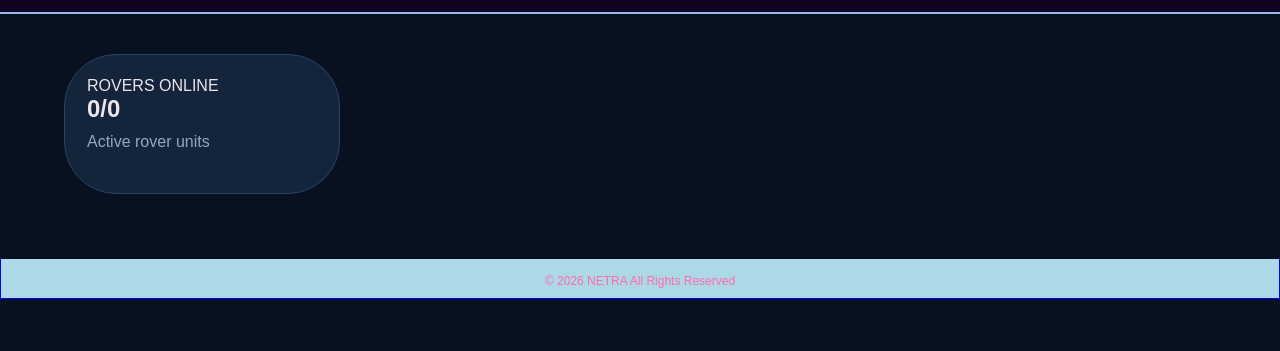
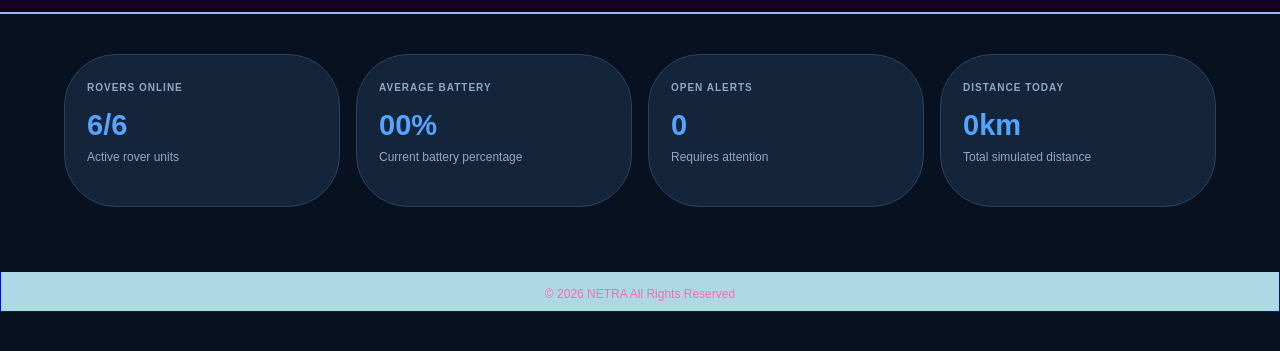
Before and after one commit to skstudy736-cpu/Natra, a plain HTML site: page index.html in a window 1280 px wide. Shown: the part 69-420 px from the top of the page. Drawn offline with Linux system fonts and the light colour scheme.

Commit message:
Add rover data and KPI cards for online count, battery percentage, alerts, and distance

```diff
--- a/Script.js
+++ b/Script.js
@@ -11,3 +11,24 @@ function updateClock() {
 
   updateClock(); // Initial call to set the clock immediately
   setInterval(updateClock, 1000); // Update the clock every second
+
+  // ========================================
+  // ROVER DATA
+  // ========================================
+
+  const rovers = [
+      {id : "R-01", zone : "Library", status : "onliine", battery : 92, temerature : 34},
+      {id : "R-02", zone : "R&D-Block", status : "onliine", battery : 69, temerature : 28},
+      {id : "R-03", zone : "KGH", status : "onliine", battery : 65, temerature : 43},
+      {id : "R-04", zone : "F-Block", status : "onliine", battery : 77, temerature : 20},
+      {id : "R-05", zone : "Indoor Complex", status : "onliine", battery : 88, temerature : 23},
+      {id : "R-06", zone : "C-Block", status : "onliine", battery : 99, temerature : 21}
+
+  ];
+
+  // ===========================================
+  // Change Online Count
+  // ===========================================
+
+const onlineCount = document.getElementById("online-count");
+onlineCount.textContent = rovers.length + "/" + rovers.length;
--- a/index.html
+++ b/index.html
@@ -41,6 +41,25 @@
                   <h2 id = "online-count">0/0</h2>
                   <p>Active rover units</p>
               </article>
+
+               <article class="kpi-card">
+                <span>AVERAGE BATTERY</span>
+                <h2 id="battery-percentage">00%</h2>
+              <p>Current battery percentage</p>
+              </article>
+
+              <article class="kpi-card">
+                <span>OPEN ALERTS</span>
+                <h2 id="alert-count">0</h2>
+              <p>Requires attention</p>
+              </article>
+
+               <article class="kpi-card">
+                <span>DISTANCE TODAY</span>
+                <h2 id="distance">0km</h2>
+              <p>Total simulated distance</p>
+              </article>
+
        </section>
     </main>
 
--- a/stylee.css
+++ b/stylee.css
@@ -128,3 +128,25 @@ footer {
      border: 1px solid #2a4262;
      border-radius: 52px;
 }
+.kpi-card span {
+     color: #91a8c5;
+     font-size: 10px;
+     letter-spacing: 1px;
+     font-weight: bold;
+
+}
+
+.kpi-card h2 {
+  color: #54a5ff;
+  font-size: 29px;
+  margin: 14px 0 8px;
+
+}
+.kpi-card p {
+  color: #91a8c5;
+  font-size: 12px;
+}
+.kpi-card:hover {
+  border-color: #54a5ff;
+  transform: translateY(-3px);
+}
```
